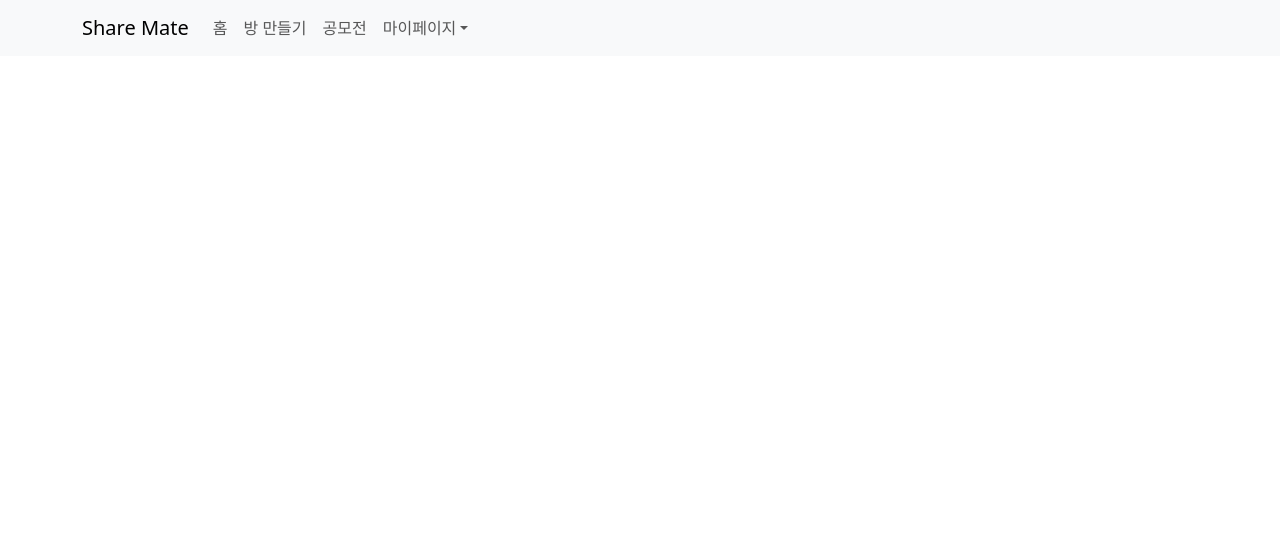
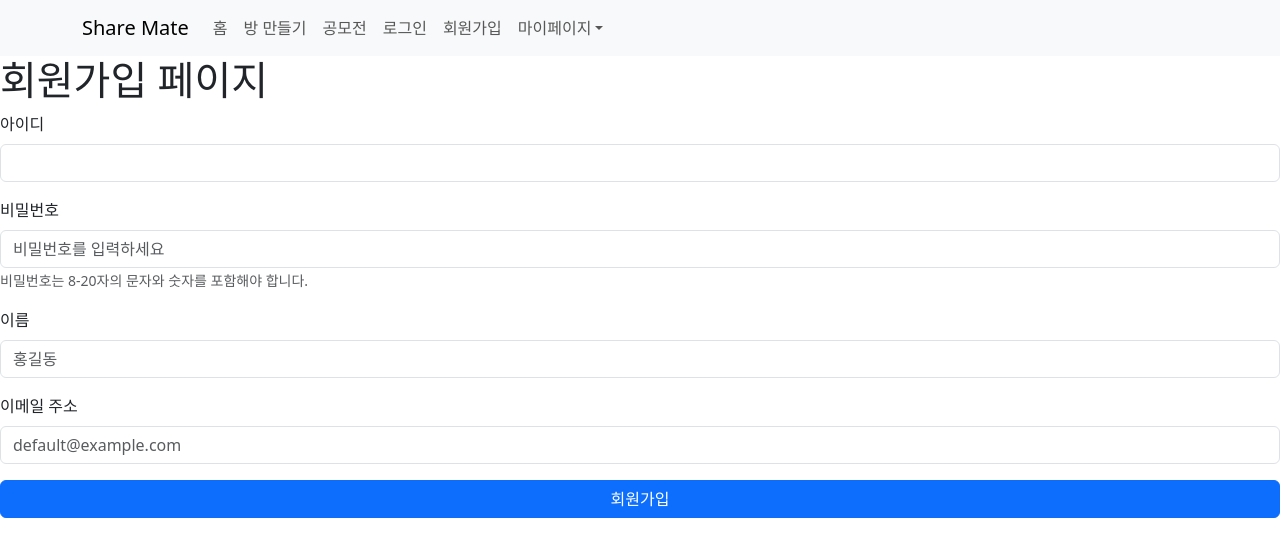
Before and after one commit to HelloWorldEmployee/shareMate, a React (Create React App) app in the folder frontend_react/: page /join in a window 1280 px wide. Shown: the top 556 px of the page. Built offline with nearby package versions, Linux system fonts and the light colour scheme.

Commit message:
회원가입_first_git

```diff
--- a/frontend_react/src/App.js
+++ b/frontend_react/src/App.js
@@ -1,31 +1,22 @@
-// src/App.js
-import "bootstrap/dist/css/bootstrap.css";
-import "bootstrap/dist/css/bootstrap.min.css";
 import "./App.css";
-
+import { Container, Button } from "react-bootstrap";
+import { Route } from "react-router-dom";
+import Profile from "./Pages/user/Profile";
+import Join from "./Pages/user/Join";
+import Header from "./Components/Header";
+import Login from "./Components/User/Login"
+// import Header from
 function App() {
-  return <h1>App.js 화면</h1>;
+  return (
+    <>
+      <Container>
+        <Header />
+        <Route path="/Login" exact component={Login}></Route>
+        <Route path="/Join" exact component={Join}></Route>
+        <Route path="/Profile" exact component={Profile}></Route>
+      </Container>
+    </>
+  );
 }
 
-//import "./App.css";
-//import { Container, Button } from "react-bootstrap";
-//import { Route } from "react-router-dom";
-//import Login from "./pages/user/Login";
-//import Profile from "./pages/user/Profile";
-//import Join from "./pages/user/Join";
-//import Header from "./components/Header";
-// import Header from
-//function App() {
-//  return (
-//    <>
-//      <Container>
-//        <Header />
-//        <Route path="/Login" exact component={Login}></Route>
-//        <Route path="/Join" exact component={Join}></Route>
-//        <Route path="/Profile" exact component={Profile}></Route>
-//      </Container>
-//    </>
-//  );
-//}
-
 export default App;
--- a/frontend_react/src/Components/Common/Navigation.js
+++ b/frontend_react/src/Components/Common/Navigation.js
@@ -19,6 +19,8 @@ function Navigation() {
               <Nav.Link href="home">홈</Nav.Link>
               <Nav.Link href="#">방 만들기</Nav.Link>
               <Nav.Link href="competition">공모전</Nav.Link>
+              <Nav.Link href="login">로그인</Nav.Link>
+              <Nav.Link href="join">회원가입</Nav.Link>
               <NavDropdown title="마이페이지" id="basic-nav-dropdown">
                 <NavDropdown.Item href="#action/3.1">
                   내 프로필
--- a/frontend_react/src/Components/Common/Routing.js
+++ b/frontend_react/src/Components/Common/Routing.js
@@ -5,13 +5,16 @@ import App from "../../App.js";
 import { Route, Switch } from "react-router-dom/cjs/react-router-dom.min";
 import Home from "../../Pages/Home.js";
 import Competition from "../../Pages/Competition.js";
-
+import Login from "../User/Login.js";
+import Join from "../../Pages/user/Join.js";
 function Routing() {
   return (
     <Switch>
       <Route path="/" exact component={App} />
       <Route path="/home" exact component={Home} />
       <Route path="/competition" exact component={Competition} />
+      <Route path="/login" exact component={Login}></Route>
+      <Route path="/join" exact component={Join} />
     </Switch>
   );
 }
--- /dev/null
+++ b/frontend_react/src/Components/User/Login.js
@@ -0,0 +1,11 @@
+import React, { useState } from "react";
+import { Form, Button } from "react-bootstrap";
+const Login = () => {
+  return (
+    <>
+      <h1>로그인 페이지</h1>
+    </>
+  );
+};
+
+export default Login;
--- /dev/null
+++ b/frontend_react/src/api/userApi.js
@@ -0,0 +1,19 @@
+import axios from "axios";
+
+const BASE_URL = "http://localhost:8080/api/user";
+
+export const createUser = (data) => {
+  return axios.post(BASE_URL, data);
+};
+
+export const readUser = () => {
+  return axios.get(BASE_URL);
+};
+
+export const updateUser = (userId, data) => {
+  return axios.put(`${BASE_URL}/${userId}`, data);
+};
+
+export const deleteUser = (userId, userPassword) => {
+  return axios.delete(`${BASE_URL}/${userId}/${userPassword}`);
+};
--- a/frontend_react/src/pages/user/Join.js
+++ b/frontend_react/src/pages/user/Join.js
@@ -1,32 +1,101 @@
-import React from "react";
+import React, { useState } from "react";
 import { Form, Button } from "react-bootstrap";
-const Join = () => {
+import { createUser } from "../../api/userApi";
+const Join = (props) => {
+  const [user, setUser] = useState({
+    id: "",
+    password: "",
+    email: "",
+    name: "",
+  });
+
+  const changeValue = (e) => {
+    setUser({
+      ...user,
+      [e.target.name]: e.target.value,
+    });
+  };
+
+  const joinUser = async (e) => {
+    e.preventDefault();
+    try {
+      const userData = {
+        user_id: user.id,
+        user_password: user.password,
+        user_name: user.name || "홍길동",
+        user_email: user.email || "default@example.com",
+      };
+      console.log(userData);
+      await createUser(userData);
+      props.history.push("/");
+    } catch (error) {
+      console.log(user);
+      console.log(error);
+      console.log("회원가입 실패!!");
+    }
+  };
   return (
     <>
       <h1>회원가입 페이지</h1>
-      <Form>
-        <Form.Group className="mb-3" controlId="formBasicEmail">
-          <Form.Label>Id</Form.Label>
-          <Form.Control type="email" placeholder="Enter email" />
-          <Form.Text className="text-muted"></Form.Text>
+      <Form onSubmit={joinUser}>
+        {/* 아이디입력 */}
+        <Form.Group className="mb-3" controlId="formId">
+          <Form.Label>아이디</Form.Label>
+          <Form.Control
+            type="text"
+            name="id"
+            value={user.id}
+            onChange={changeValue}
+            required
+          />
         </Form.Group>
 
-        <Form.Group className="mb-3" controlId="formBasicEmail">
-          <Form.Label>Password</Form.Label>
-          <Form.Control type="email" placeholder="Enter email" />
-          <Form.Text className="text-muted"></Form.Text>
+        {/* 비밀번호 입력 */}
+        <Form.Group className="mb-3" controlId="formPassword">
+          <Form.Label>비밀번호</Form.Label>
+          <Form.Control
+            type="password"
+            placeholder="비밀번호를 입력하세요"
+            name="password"
+            value={user.password}
+            onChange={changeValue}
+            required
+          />
+          <Form.Text className="text-muted">
+            비밀번호는 8-20자의 문자와 숫자를 포함해야 합니다.
+          </Form.Text>
         </Form.Group>
 
-        <Form.Group className="mb-3" controlId="formBasicPassword">
-          <Form.Label>Email address</Form.Label>
-          <Form.Control type="password" placeholder="Password" />
+        {/* 이름입력 */}
+        <Form.Group className="mb-3" controlId="formName">
+          <Form.Label>이름</Form.Label>
+          <Form.Control
+            type="text"
+            placeholder="홍길동"
+            name="name"
+            value={user.name}
+            onChange={changeValue}
+          />
         </Form.Group>
-        <Form.Group className="mb-3" controlId="formBasicCheckbox">
-          <Form.Check type="checkbox" label="Check me out" />
+
+        {/* 이메일 입력 */}
+        <Form.Group className="mb-3" controlId="formEmail">
+          <Form.Label>이메일 주소</Form.Label>
+          <Form.Control
+            type="email"
+            placeholder="default@example.com"
+            name="email"
+            value={user.email}
+            onChange={changeValue}
+          />
         </Form.Group>
-        <Button variant="primary" type="submit">
-          Submit
-        </Button>
+
+        {/* 회원가입 버튼 */}
+        <div className="d-grid">
+          <Button variant="primary" type="submit">
+            회원가입
+          </Button>
+        </div>
       </Form>
     </>
   );
```
Also changed, not shown: frontend_react/src/api/api.js (added, +23 -0 lines), frontend_react/src/pages/user/Login.js (deleted, +0 -11 lines), 2 other files (tests, documents, lock files or other folders).
